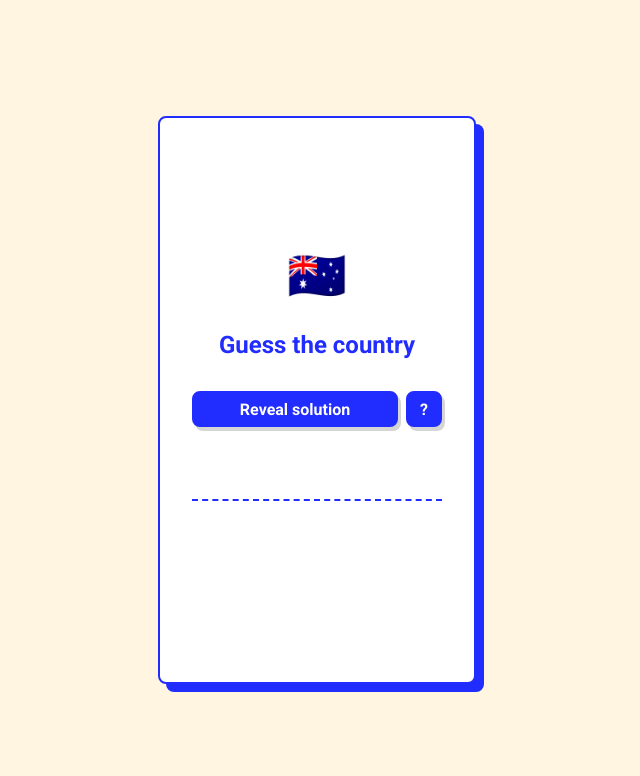
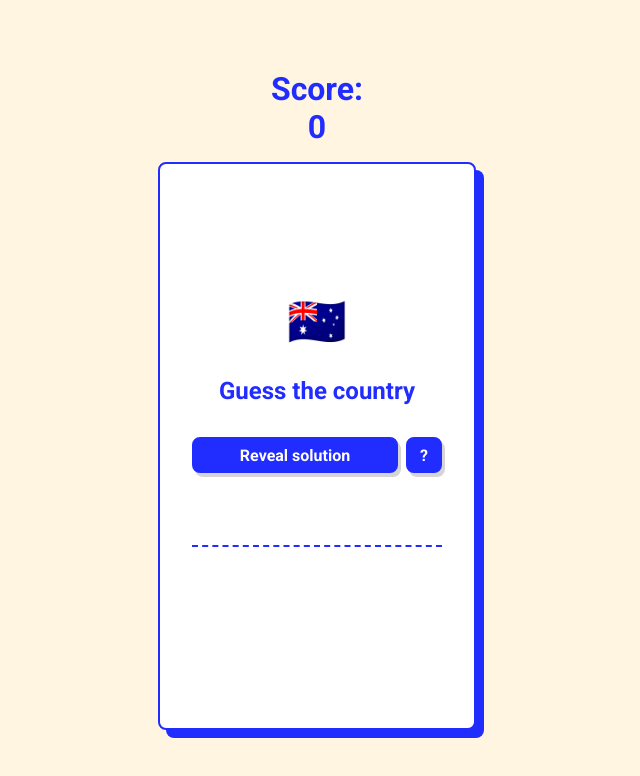
Before and after one commit to RobertLikesCoding/country-guesser, a plain HTML site: page index.html in a window 1280 px wide. Both pictures are taken after a click on the button "Start guessing". Shown: the whole page, without its empty margins (323-963 px from the left). Drawn offline with Linux system fonts and the light colour scheme.

Commit message:
add score section

```diff
--- a/index.html
+++ b/index.html
@@ -12,6 +12,10 @@
   </head>
   <body>
     <main>
+      <section id="score-section" class="hidden">
+        <p>Score:</p>
+        <p id="score"></p>
+      </section>
       <section id="start-screen" class="game-area text-align-left">
         <h1>Welcome to Country Guesser</h1>
         <p>Here's how it works:</p>
--- a/js/gameLogic.js
+++ b/js/gameLogic.js
@@ -1,9 +1,15 @@
+const scoreDisplay = document.getElementById("score");
+let score = 0;
+
 export function startGame() {
   const startButton = document.getElementById("start-btn");
   const startScreen = document.getElementById("start-screen");
   const gameScreen = document.getElementById("game-screen");
+  const scoreSection = document.getElementById("score-section");
   startButton.addEventListener("click", () => {
     startScreen.classList.add("hidden");
     gameScreen.classList.remove("hidden");
+    scoreSection.classList.remove("hidden");
+    scoreDisplay.textContent = score;
   });
 }
--- a/style.css
+++ b/style.css
@@ -46,6 +46,21 @@ p {
   margin: 0;
 }
 
+#score-section {
+  font-size: 2rem;
+  font-weight: bold;
+  text-align: center;
+  margin-bottom: 1rem;
+  animation: fadeIn forwards 1s;
+}
+
+.rules {
+  margin: 0;
+  li {
+    padding: 0.25rem 0;
+  }
+}
+
 .game-area {
   background-color: white;
   border: 2px solid var(--clr-primary);
@@ -60,13 +75,6 @@ p {
   height: 500px;
   text-align: center;
   animation: fadeIn forwards 1s;
-}
-
-.rules {
-  margin: 0;
-  li {
-    padding: 0.25rem 0;
-  }
 }
 
 #flag {
```
